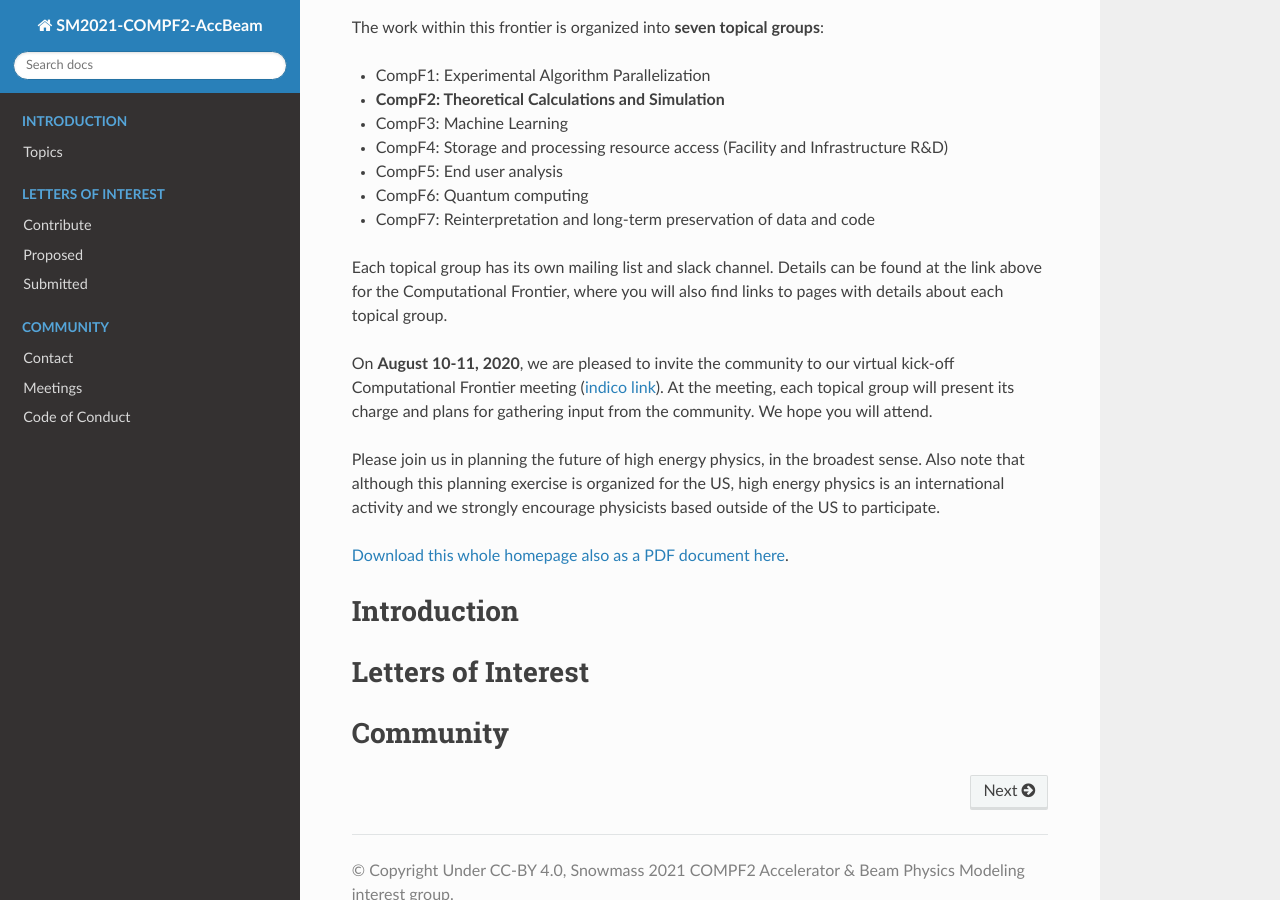
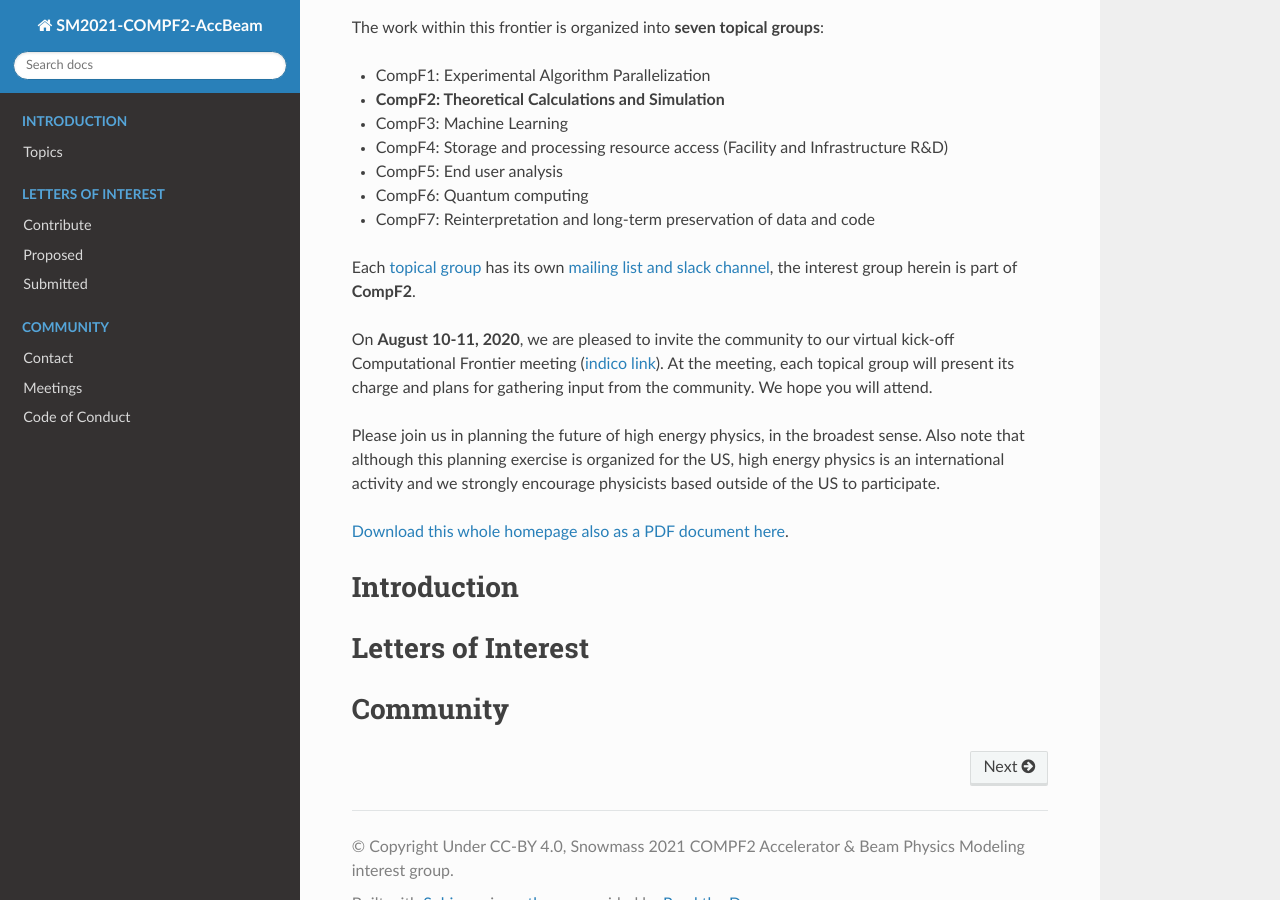
Before and after one commit to snowmass-compf2-accbeammodel/snowmass-compf2-accbeammodel.github.io, a Sphinx documentation site: the page built from docs/source/index.rst, in a window 1280 px wide and 900 px high, scrolled down 528 px. Built offline with Sphinx 7.4.7 and the Read the Docs theme 2.0.0, drawn with Linux system fonts in a browser that asks for light colours.

Commit message:
cross-link contacts

```diff
--- a/docs/source/index.rst
+++ b/docs/source/index.rst
@@ -24,8 +24,7 @@ The work within this frontier is organized into **seven topical groups**:
 * CompF6: Quantum computing
 * CompF7: Reinterpretation and long-term preservation of data and code
 
-Each topical group has its own mailing list and slack channel.
-Details can be found at the link above for the Computational Frontier, where you will also find links to pages with details about each topical group.
+Each `topical group <https://snowmass21.org/computational/start>`_ has its own :ref:`mailing list and slack channel <community-contact>`, the interest group herein is part of **CompF2**.
 
 On **August 10-11, 2020**, we are pleased to invite the community to our virtual kick-off Computational Frontier meeting (`indico link <https://indico.fnal.gov/event/43829/>`_).
 At the meeting, each topical group will present its charge and plans for gathering input from the community.
```
